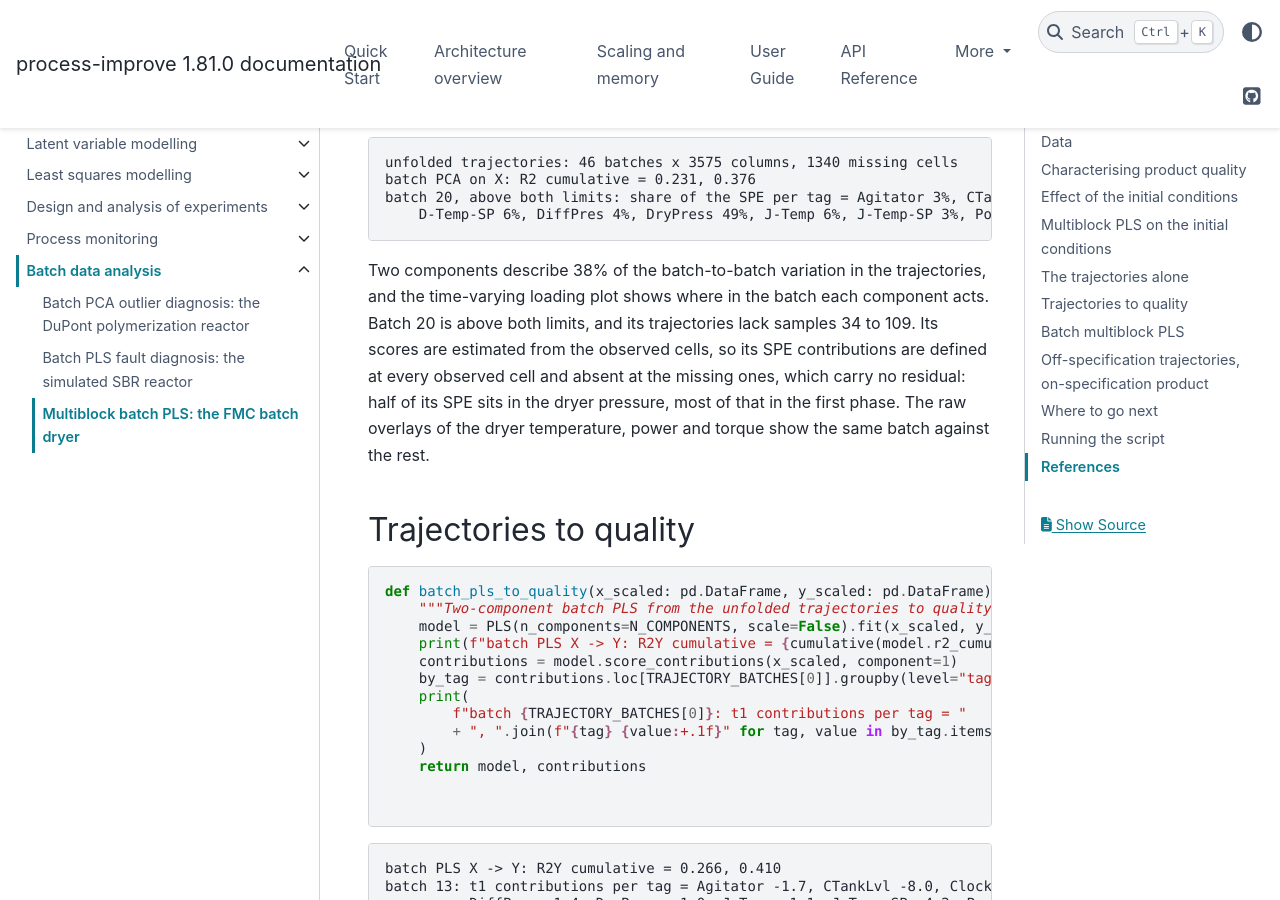
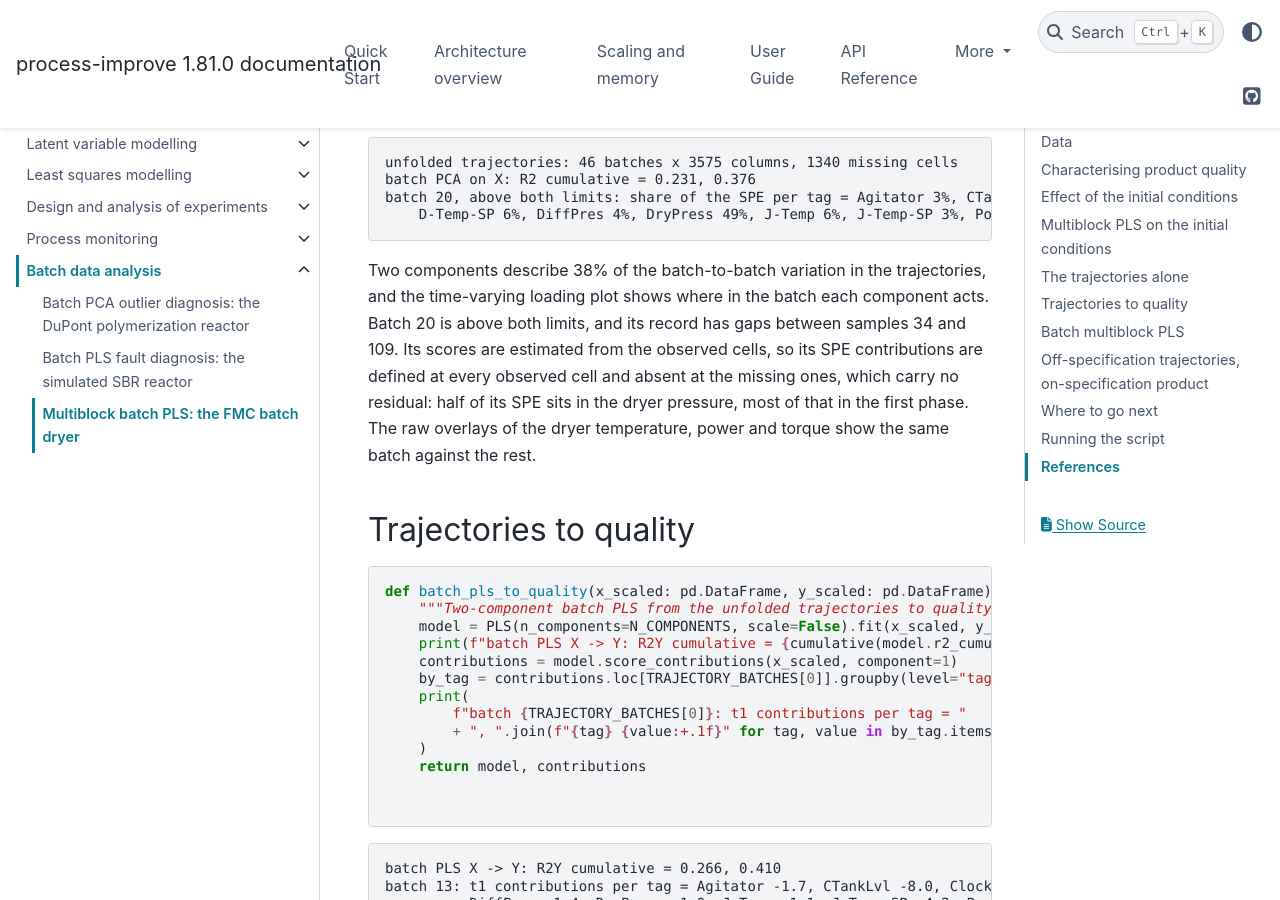
Before and after one commit to kgdunn/process-improve, a Sphinx documentation site: the page built from docs/user_guide/case_studies/batch/fmc-multiblock-batch-pls.rst, in a window 1280 px wide and 900 px high, scrolled down 5819 px. Built offline with Sphinx 7.4.7 and the PyData theme 0.15.4, drawn with Linux system fonts in a browser that asks for light colours.

Commit message:
FMC page: say that batch 20's record has gaps between samples 34 and 109
Its missing cells are not a contiguous block of samples: five tags lack
samples 95 to 109 and five more lack cells between samples 34 and 109.

Co-Authored-By: Claude Fable 5.1 <noreply@anthropic.com>
Claude-Session: https://claude.ai/code/session_01LXthGpHLQFfGubBiKFtGAE

```diff
--- a/docs/user_guide/case_studies/batch/fmc-multiblock-batch-pls.rst
+++ b/docs/user_guide/case_studies/batch/fmc-multiblock-batch-pls.rst
@@ -178,8 +178,8 @@ it.
 
 Two components describe 38% of the batch-to-batch variation in the
 trajectories, and the time-varying loading plot shows where in the batch each
-component acts. Batch 20 is above both limits, and its trajectories lack
-samples 34 to 109. Its scores are estimated from the observed cells, so its
+component acts. Batch 20 is above both limits, and its record has gaps
+between samples 34 and 109. Its scores are estimated from the observed cells, so its
 SPE contributions are defined at every observed cell and absent at the missing
 ones, which carry no residual: half of its SPE sits in the dryer pressure, most
 of that in the first phase. The raw overlays of the dryer temperature, power
```
